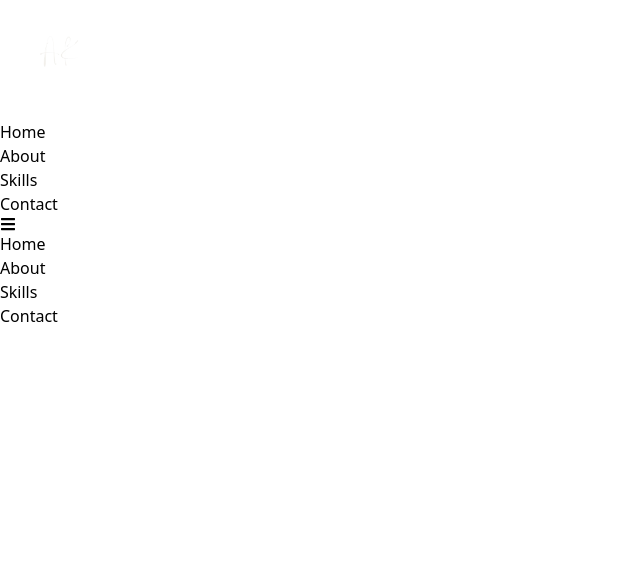
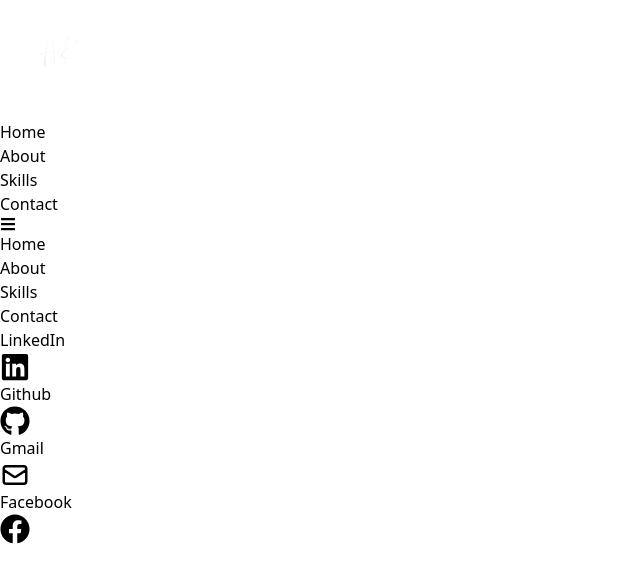
Before and after one commit to AashishKatila/myPortfolio, a React (Vite) app: page / in a window 1280 px wide. Shown: the top 582 px of the page, without its empty margins (0-640 px from the left). Built offline with nearby package versions, Linux system fonts and the light colour scheme.

Commit message:
added social icons

```diff
--- a/src/App.jsx
+++ b/src/App.jsx
@@ -1,3 +1,4 @@
+import Home from "./components/Home"
 import Navbar from "./components/Navbar"
 
 function App() {
@@ -5,6 +6,7 @@ function App() {
   return (
     <>
       <Navbar />
+      <Home />
     </>
   )
 }
--- /dev/null
+++ b/src/components/Home.jsx
@@ -0,0 +1,11 @@
+import React from 'react'
+
+const Home = () => {
+  return (
+    <div className='w-full h-screen bg-[#0a192f]'>
+
+    </div>
+  )
+}
+
+export default Home
--- a/src/components/Navbar.jsx
+++ b/src/components/Navbar.jsx
@@ -1,12 +1,19 @@
-import React,{useState} from "react";
-import { FaBars, FaTimes } from "react-icons/fa";
+import React, { useState } from "react";
+import {
+  FaBars,
+  FaFacebook,
+  FaGithub,
+  FaLinkedin,
+  FaTimes,
+} from "react-icons/fa";
+import { HiOutlineMail } from "react-icons/hi";
 import Logo from "../assets/logo.png";
 
 const Navbar = () => {
-  const [nav, setnav] = useState(false)
-  const handleClick = () =>{
-    setnav(!nav)
-  }
+  const [nav, setnav] = useState(false);
+  const handleClick = () => {
+    setnav(!nav);
+  };
   return (
     <div className="fixed w-full h-[80px] px-4 bg-[#0a192f] flex justify-between items-center text-gray-300">
       <div>
@@ -25,18 +32,61 @@ const Navbar = () => {
 
       {/* Hamburger */}
       <div onClick={handleClick} className="md:hidden z-10">
-        {!nav ?<FaBars/>:<FaTimes/>}
-
+        {!nav ? <FaBars /> : <FaTimes />}
       </div>
 
       {/* Mobile Menu */}
       <div>
-      <ul className={!nav ? 'hidden' : 'absolute top-0 left-0 w-full h-screen bg-[#0a192f] flex flex-col justify-center items-center '}>
-        <li className="px-4 cursor-pointer py-6 text-4xl">Home</li>
-        <li className="px-4 cursor-pointer py-6 text-4xl">About</li>
-        <li className="px-4 cursor-pointer py-6 text-4xl">Skills</li>
-        <li className="px-4 cursor-pointer py-6 text-4xl">Contact</li>
-      </ul>
+        <ul
+          className={
+            !nav
+              ? "hidden"
+              : "absolute top-0 left-0 w-full h-screen bg-[#0a192f] flex flex-col justify-center items-center "
+          }
+        >
+          <li className="px-4 cursor-pointer py-6 text-4xl">Home</li>
+          <li className="px-4 cursor-pointer py-6 text-4xl">About</li>
+          <li className="px-4 cursor-pointer py-6 text-4xl">Skills</li>
+          <li className="px-4 cursor-pointer py-6 text-4xl">Contact</li>
+        </ul>
+      </div>
+
+      {/* Social Icons  */}
+      <div className="hidden lg:flex fixed flex-col top-[35%] left-0 ">
+        <ul>
+          <li className="px-4 cursor-pointer w-[160px] h-[60px] bg-blue-700 flex justify-between items-center ml-[-100px] hover:ml-[-5px] duration-300  ">
+            <a
+              className="flex justify-between items-center w-full text-gray-300"
+              href="/"
+            >
+              LinkedIn <FaLinkedin size={30} />
+            </a>
+          </li>
+          <li className="px-4 cursor-pointer w-[160px] h-[60px] bg-[#333333] flex justify-between items-center ml-[-100px] hover:ml-[-5px] duration-300  ">
+            <a
+              className="flex justify-between items-center w-full text-gray-300"
+              href="/"
+            >
+              Github <FaGithub size={30} />
+            </a>
+          </li>
+          <li className="px-4 cursor-pointer w-[160px] h-[60px] bg-red-500 flex justify-between items-center ml-[-100px] hover:ml-[-5px] duration-300  ">
+            <a
+              className="flex justify-between items-center w-full text-gray-300"
+              href="/"
+            >
+              Gmail <HiOutlineMail size={30} />
+            </a>
+          </li>
+          <li className="px-4 cursor-pointer w-[160px] h-[60px] bg-blue-600 flex justify-between items-center ml-[-100px] hover:ml-[-5px] duration-300  ">
+            <a
+              className="flex justify-between items-center w-full text-gray-300"
+              href="/"
+            >
+              Facebook <FaFacebook size={30} />
+            </a>
+          </li>
+        </ul>
       </div>
     </div>
   );
```
